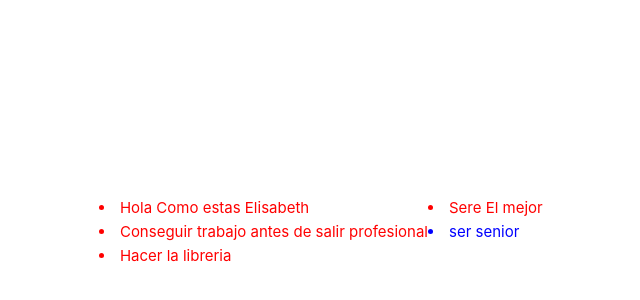
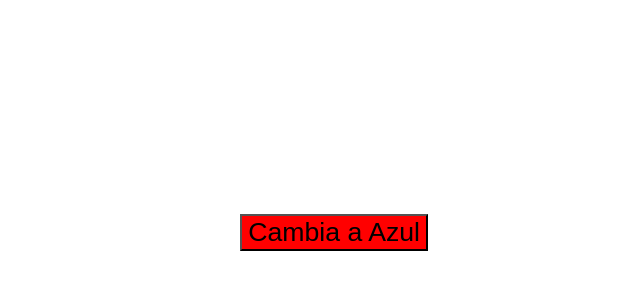
Before and after one commit to JoseDavidFull/Codigo, a Vue app in the folder DesarrolloWeb/mi_primer_vue/: page / in a window 1280 px wide. Shown: the part 168-468 px from the top of the page, without its empty margins (212-852 px from the left). Built offline with nearby package versions, Linux system fonts and the light colour scheme.

Commit message:
nuevo elemento

```diff
--- a/DesarrolloWeb/mi_primer_vue/src/App.vue
+++ b/DesarrolloWeb/mi_primer_vue/src/App.vue
@@ -1,32 +1,32 @@
 <script setup>
-/*Estilos Condicionalmente Basados en el Contenido:
-Crea una lista de elementos que contengan texto.
-Utiliza v-bind:class para aplicar una clase "largo" a los elementos cuyo texto tenga más de
-10 caracteres y una clase "corto" a los que tengan 10 o menos caracteres. */
+import { ref } from 'vue';
+
+/*Crea un componente con un botón.
+Al hacer clic en el botón, cambia el color de fondo del componente dinámicamente. */
 
 
-const texto = ["Hola Como estas Elisabeth","Sere El mejor","Conseguir trabajo antes de salir profesional","ser senior","Hacer la  libreria"]
+const ver = ref(false)
 
-
-
+const cambiar = () =>{
+    ver.value = !ver.value;
+}
+const Blue = { 'background-color': 'blue'}
+const Red = {'background-color': 'red'}
 </script>
 
 <template>
-    <li v-for="text in texto" v-bind:class="{Largo : text.length > 10, Corto : text.length <= 10}">
-        {{ text }}
-    </li>
+    <button @click="cambiar" v-bind:style="ver ? Blue : Red">
+        <h1>
+            {{ ver ? "Cambia a Rojo" : "Cambia a Azul"}}
+        </h1>
+    </button>
 
 </template>
 
 
 <style scoped>
-
-.Largo{
-    color: red;
-}
-
-.Corto{
-    color: blue;
+h1{
+    border-radius: 50px;
 }
 
 </style>
```
